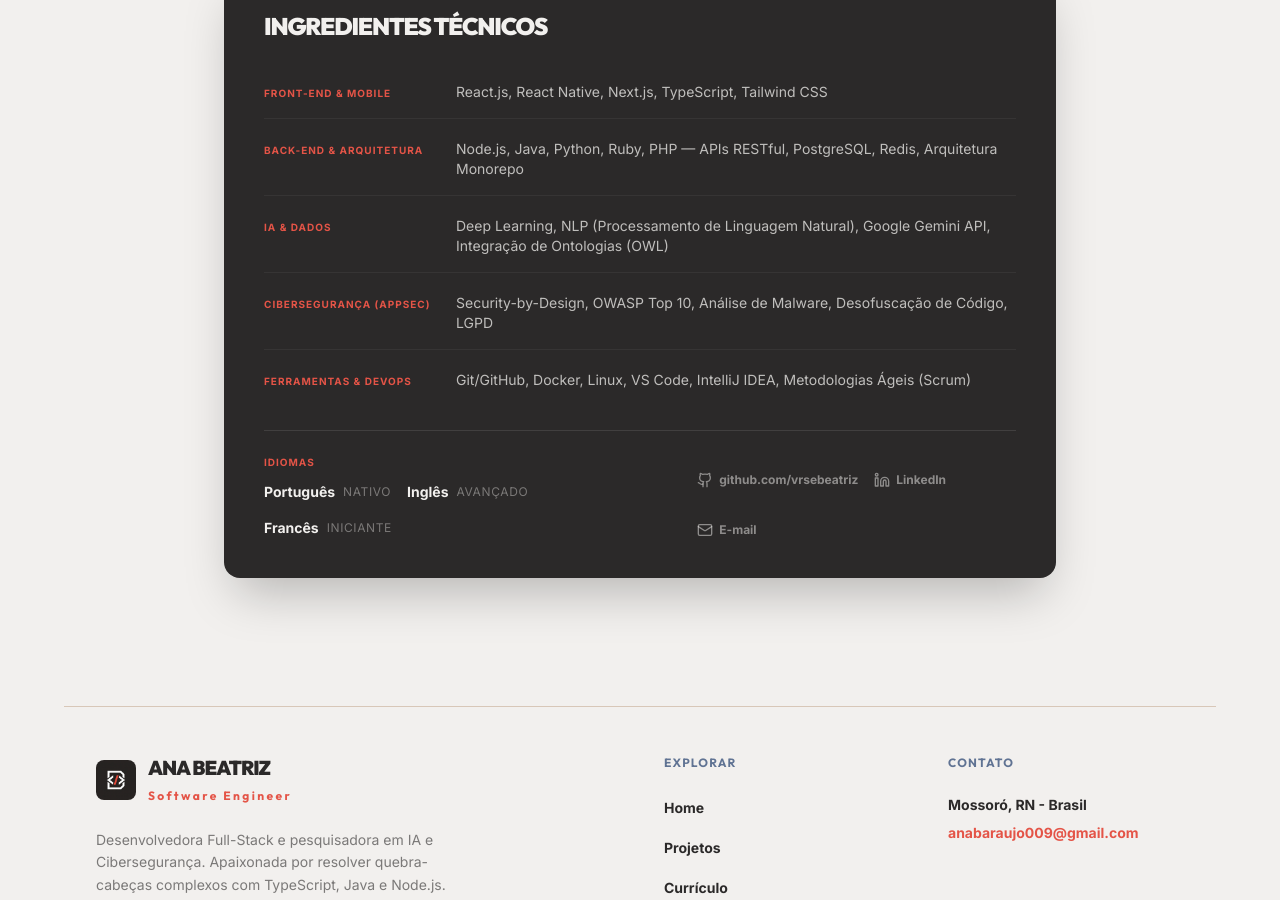
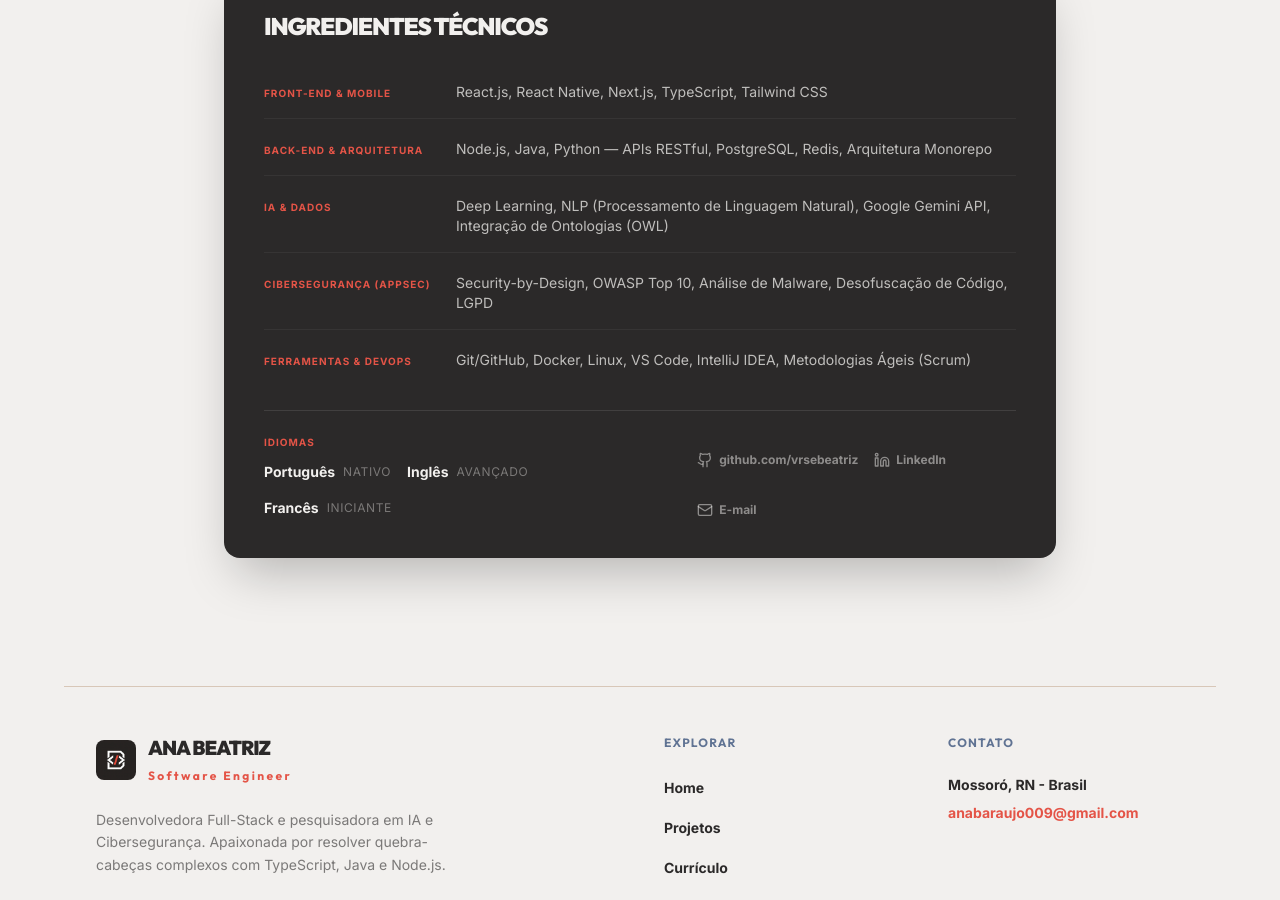
Before and after one commit to vrsebeatriz/meu-portifolio, a Next.js app: page /resume in a window 1280 px wide. Shown: the part 1680-2580 px from the top of the page. Built offline with nearby package versions, Linux system fonts and the light colour scheme.

Commit message:
docs: refine backend skills list

```diff
--- a/src/app/resume/page.tsx
+++ b/src/app/resume/page.tsx
@@ -58,7 +58,7 @@ const timeline = [
 
 const skills = [
   { area: "Front-end & Mobile", items: "React.js, React Native, Next.js, TypeScript, Tailwind CSS" },
-  { area: "Back-end & Arquitetura", items: "Node.js, Java, Python, Ruby, PHP — APIs RESTful, PostgreSQL, Redis, Arquitetura Monorepo" },
+  { area: "Back-end & Arquitetura", items: "Node.js, Java, Python — APIs RESTful, PostgreSQL, Redis, Arquitetura Monorepo" },
   { area: "IA & Dados", items: "Deep Learning, NLP (Processamento de Linguagem Natural), Google Gemini API, Integração de Ontologias (OWL)" },
   { area: "Cibersegurança (AppSec)", items: "Security-by-Design, OWASP Top 10, Análise de Malware, Desofuscação de Código, LGPD" },
   { area: "Ferramentas & DevOps", items: "Git/GitHub, Docker, Linux, VS Code, IntelliJ IDEA, Metodologias Ágeis (Scrum)" },
```
